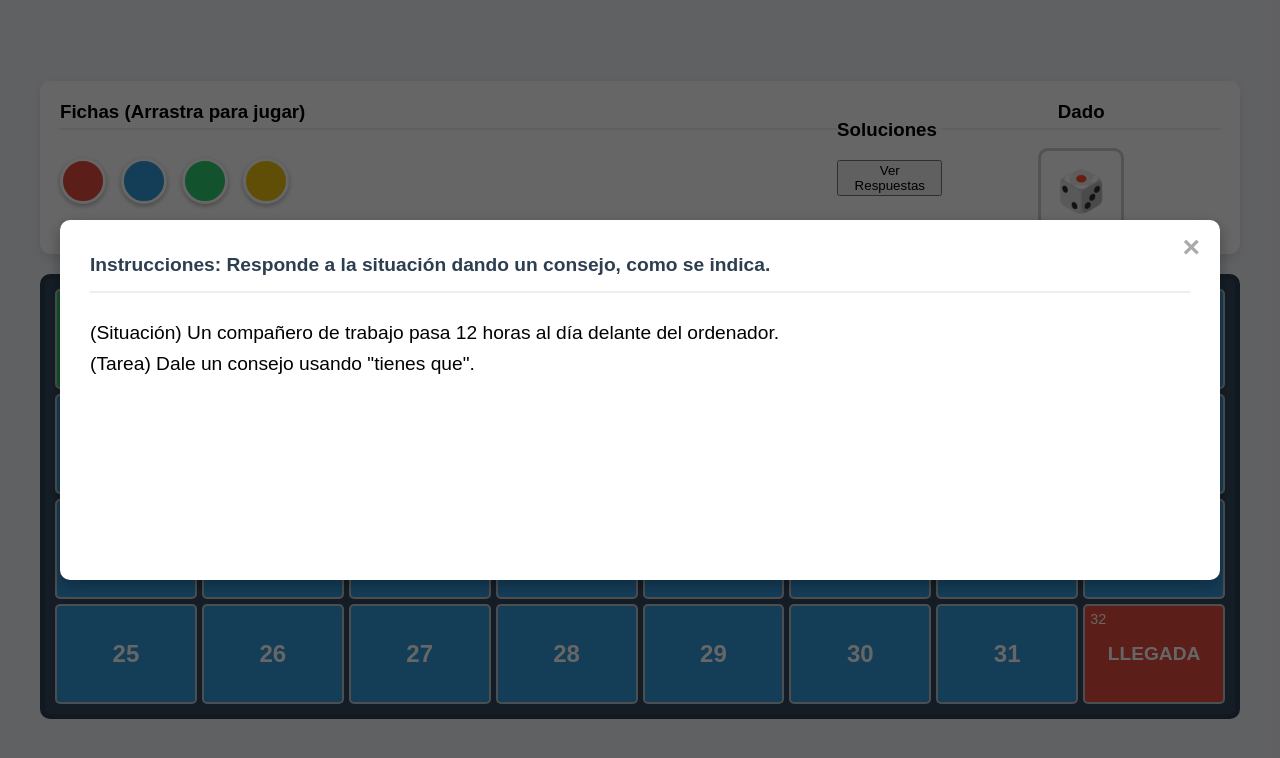
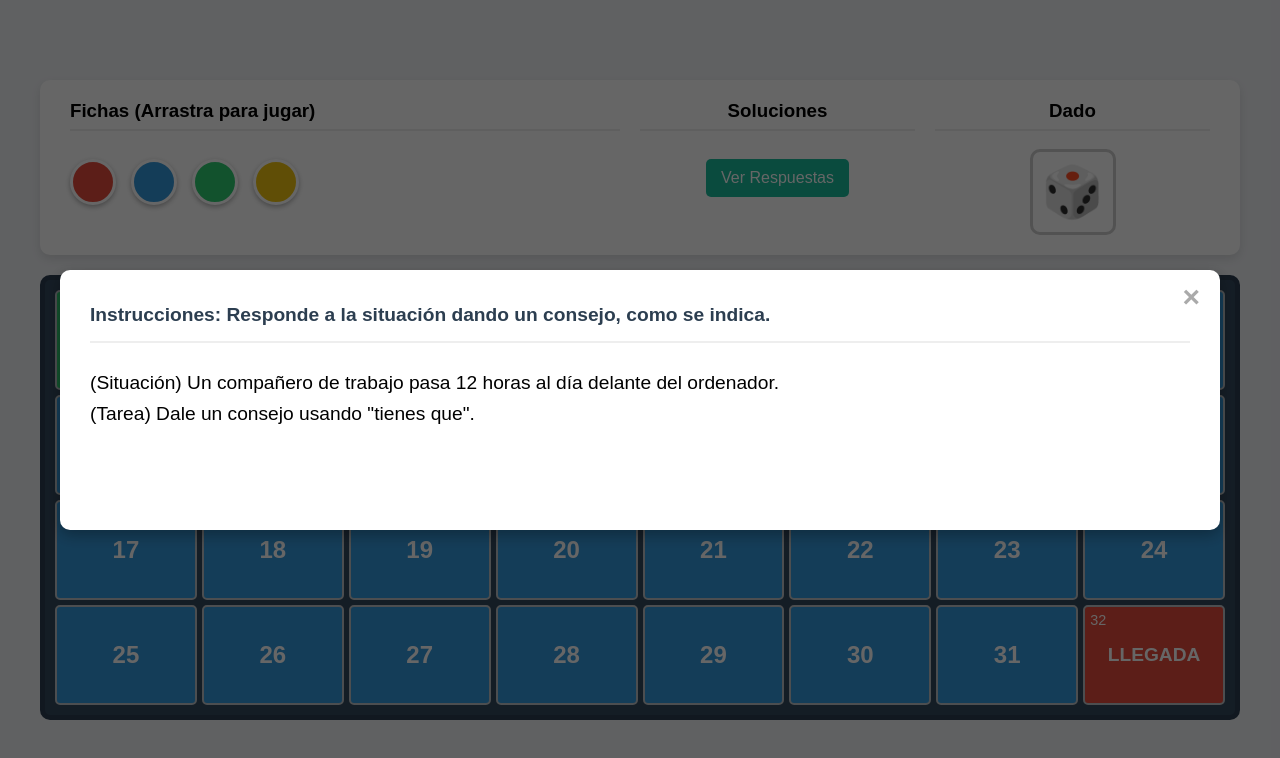
Before and after one commit to ignacioatienzac/Tablero-interactivo, a plain HTML site: page index.html in a window 1280 px wide. Both pictures are taken after a click on the button "10". Drawn offline with Linux system fonts and the light colour scheme.

Commit message:
Enhance styling for game components and modal
Added styles for action button and answers modal.

```diff
--- a/style.css
+++ b/style.css
@@ -29,14 +29,29 @@
     margin-bottom: 20px;
 }
 
-.pawns-container {
-    flex-basis: 70%;
+.pawns-container, .answers-container, .dice-container {
+    padding: 0 10px;
 }
 
-.pawns-container h3, .dice-container h3 {
+.pawns-container {
+    flex-basis: 50%;
+}
+
+.answers-container {
+    flex-basis: 25%;
+    text-align: center;
+}
+
+.dice-container {
+    flex-basis: 25%;
+    text-align: center;
+}
+
+.pawns-container h3, .answers-container h3, .dice-container h3 {
     margin-top: 0;
     border-bottom: 2px solid #eee;
     padding-bottom: 5px;
+    min-height: 24px; /* Altura uniforme */
 }
 
 .pawn-box {
@@ -62,9 +77,21 @@
     transform: scale(1.1);
 }
 
-.dice-container {
-    flex-basis: 25%;
-    text-align: center;
+/* NUEVO: Estilo del botón de acción */
+.action-btn {
+    background-color: #1abc9c;
+    color: white;
+    border: none;
+    padding: 10px 15px;
+    border-radius: 5px;
+    font-size: 1rem;
+    cursor: pointer;
+    transition: background-color 0.3s;
+    margin-top: 10px;
+}
+
+.action-btn:hover {
+    background-color: #16a085;
 }
 
 .dice {
@@ -79,6 +106,7 @@
     align-items: center;
     cursor: pointer;
     transition: transform 0.1s;
+    margin-top: 10px;
 }
 
 .dice:active {
@@ -86,13 +114,13 @@
 }
 
 .dice-face {
-    font-size: 40px;
+    font-size: 50px; /* Aumentado para las caras Unicode */
+    color: #333;
 }
 
 /* --- TABLERO DE JUEGO --- */
 .board {
     display: grid;
-    /* 8 columnas para un tablero de 8x4 = 32 casillas */
     grid-template-columns: repeat(8, 1fr);
     gap: 5px;
     background-color: #34495e;
@@ -103,7 +131,7 @@
 
 .square {
     width: 100%;
-    height: 100px; /* Altura de las casillas */
+    height: 100px;
     background-color: #ecf0f1;
     border: 2px solid #bdc3c7;
     border-radius: 5px;
@@ -116,7 +144,6 @@
     position: relative;
     padding: 5px;
     box-sizing: border-box;
-    /* Para que las fichas se apilen */
     flex-wrap: wrap;
 }
 
@@ -128,7 +155,6 @@
     left: 5px;
 }
 
-/* Casillas especiales */
 .square.start {
     background-color: #2ecc71;
     color: white;
@@ -141,7 +167,6 @@
     font-size: 1.2rem;
 }
 
-/* Botones de pregunta */
 .question-btn {
     background-color: #3498db;
     color: white;
@@ -166,6 +191,8 @@
     z-index: 1000;
     justify-content: center;
     align-items: center;
+    padding: 20px;
+    box-sizing: border-box;
 }
 
 .modal-overlay.active {
@@ -178,8 +205,8 @@
     border-radius: 10px;
     position: relative;
     width: 90%;
-    max-width: 1100px; /* Tamaño similar al tablero */
-    min-height: 300px;
+    max-width: 1100px;
+    min-height: 200px;
     box-shadow: 0 5px 15px rgba(0, 0, 0, 0.3);
 }
 
@@ -192,6 +219,7 @@
     color: #aaa;
     cursor: pointer;
     transition: color 0.2s;
+    z-index: 1010;
 }
 
 .close-btn:hover {
@@ -210,6 +238,24 @@
     padding-bottom: 10px;
 }
 
-#question-content p {
+/* NUEVO: Estilos para el modal de respuestas */
+.answers-list-container {
+    max-height: 70vh; /* Altura máxima para la lista */
+    overflow-y: auto; /* Scroll si las respuestas son muchas */
+    margin-top: 20px;
+    padding-right: 15px; /* Espacio para la barra de scroll */
+}
+
+#answers-list {
+    text-align: left;
+    padding-left: 20px;
+}
+
+#answers-list li {
     margin-bottom: 15px;
+    line-height: 1.5;
 }
+
+#answers-list li strong {
+    color: #3498db;
+}
```
